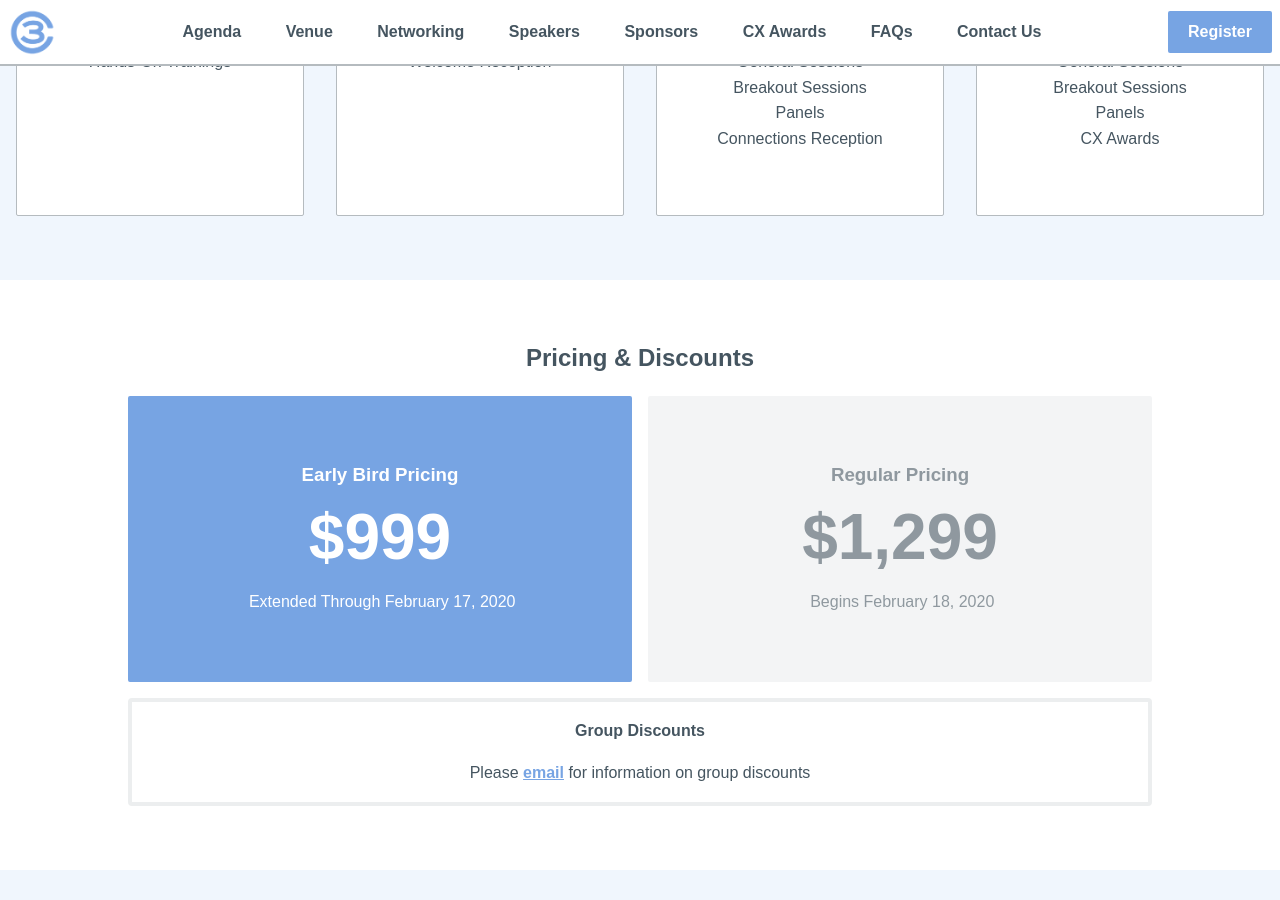
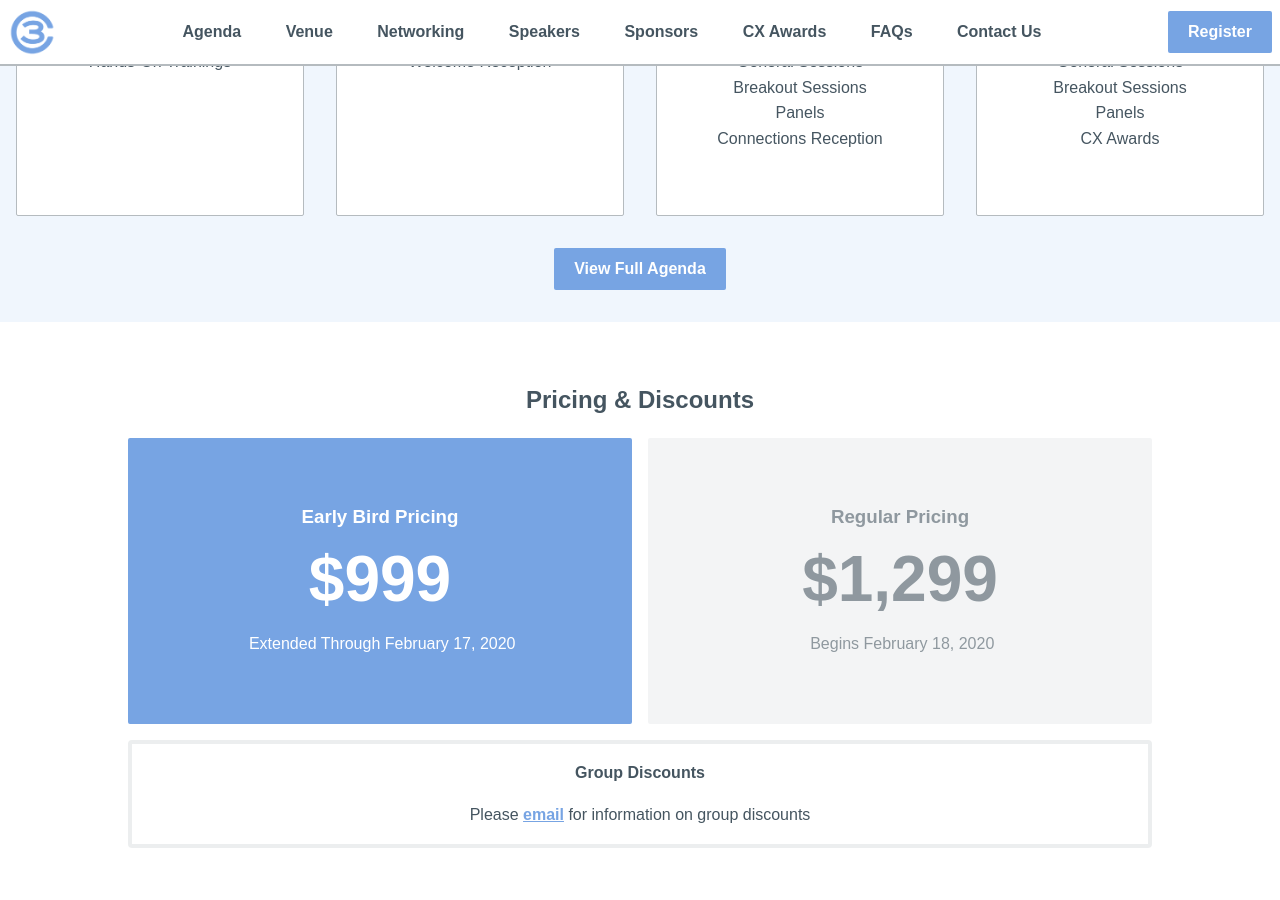
Before and after one commit to marcusrelacion/c3-marketing-site, a Jekyll site: the page built from index.md, in a window 1280 px wide and 900 px high, scrolled down 678 px. Built offline with Jekyll 4.4.1, drawn with Linux system fonts in a browser that asks for light colours; nearby versions of some CDN libraries; some web fonts are replaced.

Commit message:
updating tuesday ordering of events, added agenda button to homepage

```diff
--- a/_includes/section-agenda-small.html
+++ b/_includes/section-agenda-small.html
@@ -16,12 +16,9 @@
             </li>
             {% endfor %}
         </ul>
-        {% if page.agenda-small-has-button == true %}
-        <a class="button button--{{ site.agenda-small-button-style }}" href="{{ site.agenda-small-button-url }}">
-            {{ site.agenda-small-button-label }}
+        <a class="button button--primary" href="/agenda/">
+            View Full Agenda
         </a>
-        {% else %}
-        {% endif %}
     </div>
 </section>
 {% endif %}
```
Also changed, not shown: _agenda/04-21-2020-c3-connections-reception.md (+2 -2 lines), agenda.md (+3 -1 lines).
